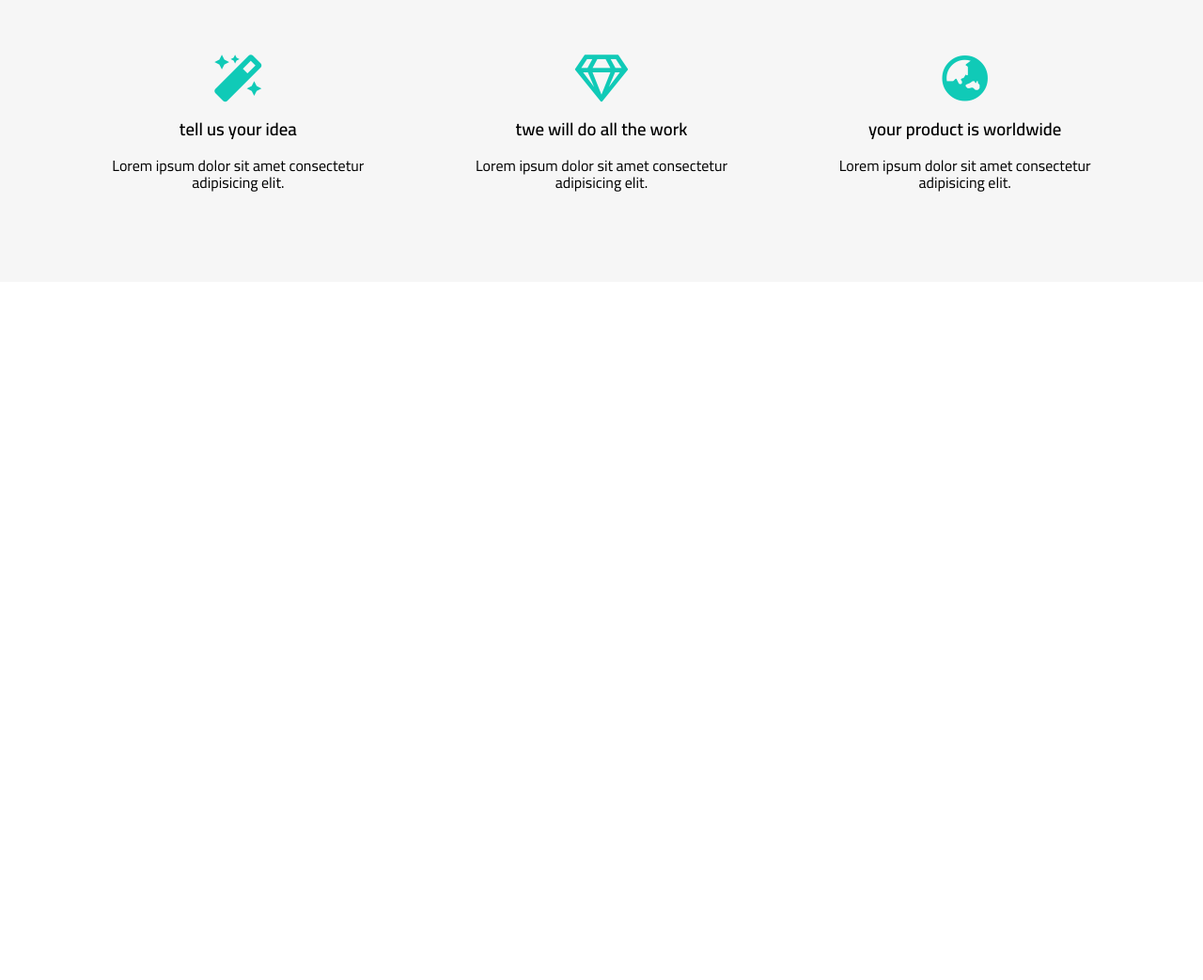
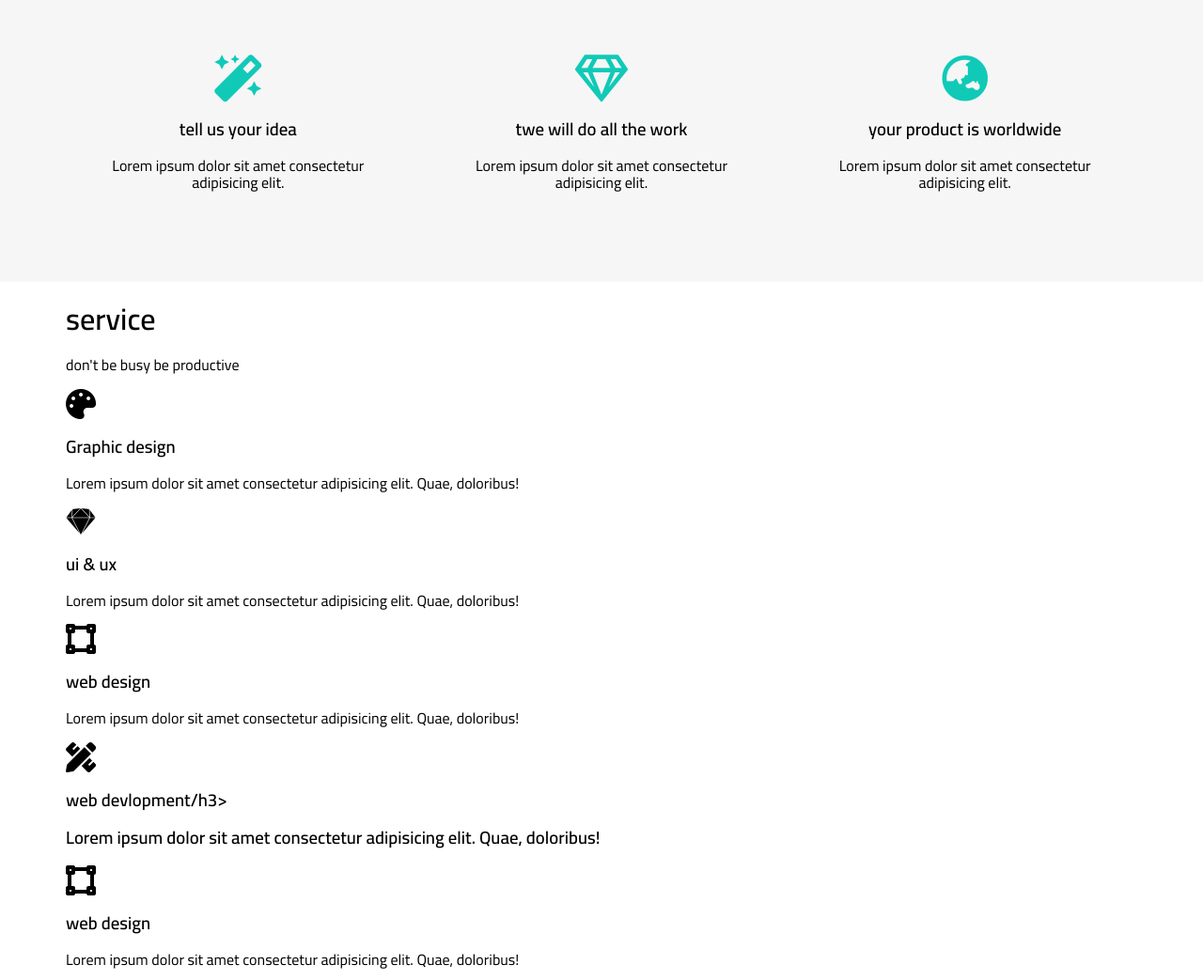
Before and after one commit to yahya-salhi/template-one-review, a plain HTML site: page index.html in a window 1280 px wide. Shown: the part 822-1865 px from the top of the page at 94% size. Before the commit the page ends 1122 px from the top, so only its background shows below. Drawn offline with Linux system fonts and the light colour scheme.

Commit message:
add service to html file

```diff
--- a/index.html
+++ b/index.html
@@ -73,5 +73,75 @@
        </div>
    </div>
    <!-- end features -->
+   <!-- start service -->
+   <div class="service">
+       <div class="container">
+           <h1 class="special-heading">service</h1>
+           <p>don't be busy be productive</p>
+          <div class="serv-content">
+              <div class="col">
+                  <!-- start service -->
+                       <div class="serv">
+                       <i class="fas fa-palette fa-2x"></i>
+                       <div class="text">
+                       <h3>Graphic design</h3>
+                       <p>Lorem ipsum dolor sit amet consectetur adipisicing elit. Quae, doloribus!</p>
+
+                       </div>
+                      </div>
+                      <div class="serv">
+                        <i class="fab fa-sketch fa-2x"></i>
+                          <div class="text">
+                              <h3>ui & ux</h3>
+                              <p>Lorem ipsum dolor sit amet consectetur adipisicing elit. Quae, doloribus!</p>
+
+                          </div>
+                      </div>
+                      <!-- end service -->
+              </div>
+              <div class="col">
+                <!-- start service -->
+                     <div class="serv">
+                        <i class="fas fa-vector-square fa-2x"></i>
+                     <div class="text">
+                     <h3>web design</h3>
+                     <p>Lorem ipsum dolor sit amet consectetur adipisicing elit. Quae, doloribus!</p>
+
+                     </div>
+                    </div>
+                    <div class="serv">
+                        <i class="fas fa-pencil-ruler fa-2x"></i>
+                        <div class="text">
+                            <h3>web devlopment/h3>
+                            <p>Lorem ipsum dolor sit amet consectetur adipisicing elit. Quae, doloribus!</p>
+
+                        </div>
+                    </div>
+                    <!-- end service -->
+                </div>
+
+                <div class="col">
+                    <!-- start service -->
+                         <div class="serv">
+                            <i class="fas fa-vector-square fa-2x"></i>
+                         <div class="text">
+                         <h3>web design</h3>
+                         <p>Lorem ipsum dolor sit amet consectetur adipisicing elit. Quae, doloribus!</p>
+
+                         </div>
+                        </div>
+
+                    </div>
+                    <div class="col">
+
+                        <div class="image image-column">
+                          <img src="image/services.jpg" alt="">
+
+                        </div>
+                    </div>
+           </div>
+       </div>
+   </div>
+   <!-- end service -->
 </body>
 </html>
```
